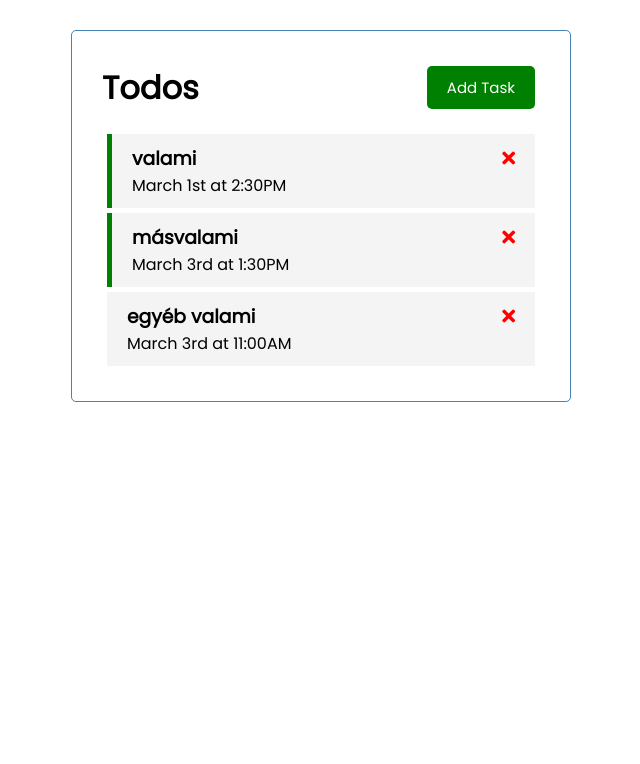
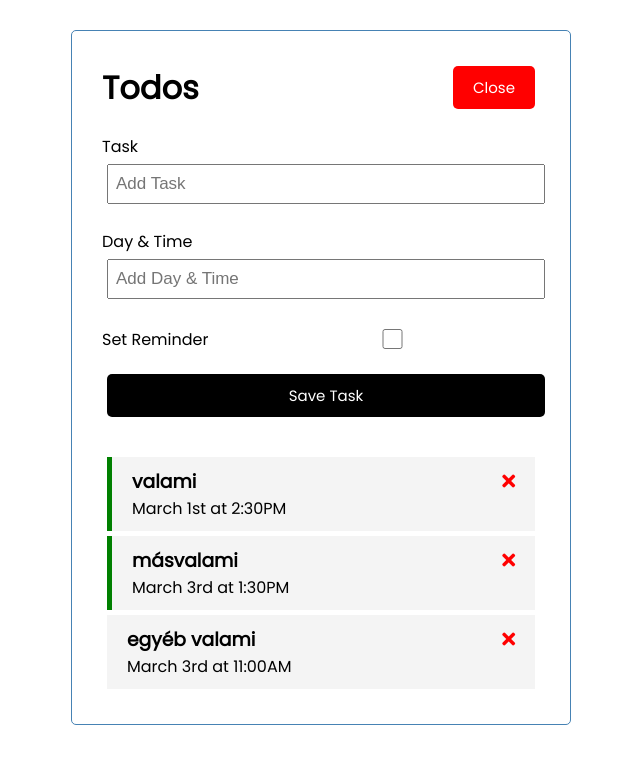
Before and after one commit to akijakya/todos-vue, a Vue app: page / in a window 1280 px wide. Both pictures are taken after a click on the button "Add Task". Shown: the top 764 px of the page, without its empty margins (319-959 px from the left). Built offline with nearby package versions, Linux system fonts and the light colour scheme.

Commit message:
Implement AddTask, toggle the form with Add Task btn

```diff
--- a/src/App.vue
+++ b/src/App.vue
@@ -1,6 +1,10 @@
 <template>
   <div class="container">
-    <Header title="Todos"/>
+    <Header @toggle-add-task="toggleAddTask" :showAddTask="showAddTask" title="Todos"/>
+    <!-- you can use v-if here as well -->
+    <div v-show="showAddTask">
+      <AddTask @add-task="addTask" />
+    </div>
     <Tasks @toggle-reminder="toggleReminder" @delete-task="deleteTask" :tasks="tasks"/>
   </div>
 </template>
@@ -8,19 +12,25 @@
 <script>
 import Header from './components/Header'
 import Tasks from './components/Tasks'
+import AddTask from './components/AddTask'
 
 export default {
   name: 'App',
   components: {
     Header,
-    Tasks
+    Tasks,
+    AddTask
   },
   data() {
     return {
-      tasks: []
+      tasks: [],
+      showAddTask: false
     }
   },
   methods: {
+    addTask(task) {
+      this.tasks = [...this.tasks, task]
+    },
     deleteTask(id) {
       if (confirm('Are you sure?'))
       this.tasks = this.tasks.filter((task) => task.id !== id)
@@ -28,6 +38,9 @@
     toggleReminder(id) {
       // that part in the true branch retuns the task object with only the reminder changed
       this.tasks = this.tasks.map((task) => task.id === id ? {...task, reminder: !task.reminder} : task)
+    },
+    toggleAddTask() {
+      this.showAddTask = !this.showAddTask
     }
   },
   created() {
--- /dev/null
+++ b/src/components/AddTask.vue
@@ -0,0 +1,83 @@
+<template>
+  <form @submit="onSubmit" class="add-form">
+    <div class="form-control">
+      <label>Task</label>
+      <input type="text" v-model="text" name="text" placeholder="Add Task" />
+    </div>
+    <div class="form-control">
+      <label>Day & Time</label>
+      <input
+        type="text"
+        v-model="day"
+        name="day"
+        placeholder="Add Day & Time"
+      />
+    </div>
+    <div class="form-control form-control-check">
+      <label>Set Reminder</label>
+      <input type="checkbox" v-model="reminder" name="reminder" />
+    </div>
+
+    <input type="submit" value="Save Task" class="btn btn-block" />
+  </form>
+</template>
+
+<script>
+export default {
+    name: "AddTask",
+    data() {
+        return {
+            text: "",
+            day: "",
+            reminder: false
+        }
+    },
+    methods: {
+        onSubmit(e) {
+            e.preventDefault()
+            if (!this.text) {
+                alert('Please add a task!')
+                return
+            }
+            const newTask = {
+                id: Math.floor(Math.random() * 10000),
+                text: this.text,
+                day: this.day,
+                reminder: this.reminder,
+            }
+            this.$emit("add-task", newTask)
+        }
+    }
+}
+</script>
+
+<style scoped>
+.add-form {
+  margin-bottom: 40px;
+}
+.form-control {
+  margin: 20px 0;
+}
+.form-control label {
+  display: block;
+}
+.form-control input {
+  width: 100%;
+  height: 40px;
+  margin: 5px;
+  padding: 3px 7px;
+  font-size: 17px;
+}
+.form-control-check {
+  display: flex;
+  align-items: center;
+  justify-content: space-between;
+}
+.form-control-check label {
+  flex: 1;
+}
+.form-control-check input {
+  flex: 2;
+  height: 20px;
+}
+</style>
--- a/src/components/Button.vue
+++ b/src/components/Button.vue
@@ -11,7 +11,7 @@
     },
     methods: {
         onClick() {
-            console.log('click')
+            this.$emit("btn-click")
         }
     }
 }
--- a/src/components/Header.vue
+++ b/src/components/Header.vue
@@ -1,7 +1,11 @@
 <template>
     <header>
         <h1>{{title}}</h1>
-        <Button text="Add Task" color="green"/>
+        <Button
+            @btn-click="$emit('toggle-add-task')"
+            :text="showAddTask ? 'Close' : 'Add Task'"
+            :color="showAddTask ? 'red' : 'green'"
+        />
     </header>
 </template>
 
@@ -12,6 +16,7 @@
     name: 'Header',
     props: {
         title: String,
+        showAddTask: Boolean
     },
     components: {
         Button,
```
